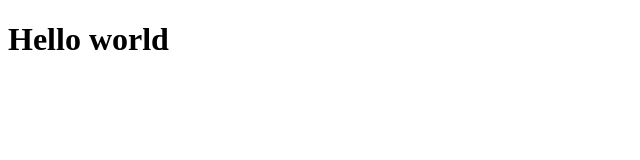
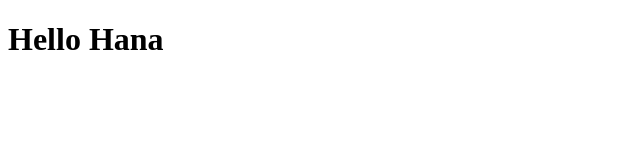
Before and after one commit to poojana-moorthi/project1, a plain HTML site: page index.html in a window 1280 px wide. Shown: the full height of the page, 0-640 px from the left. Drawn offline with Linux system fonts and the light colour scheme.

Commit message:
Update index.html

```diff
--- a/index.html
+++ b/index.html
@@ -6,6 +6,6 @@
     <title>Document</title>
 </head>
 <body>
- <h1> Hello world </h1>
+ <h1> Hello Hana </h1>
 </body>
 </html>
```
